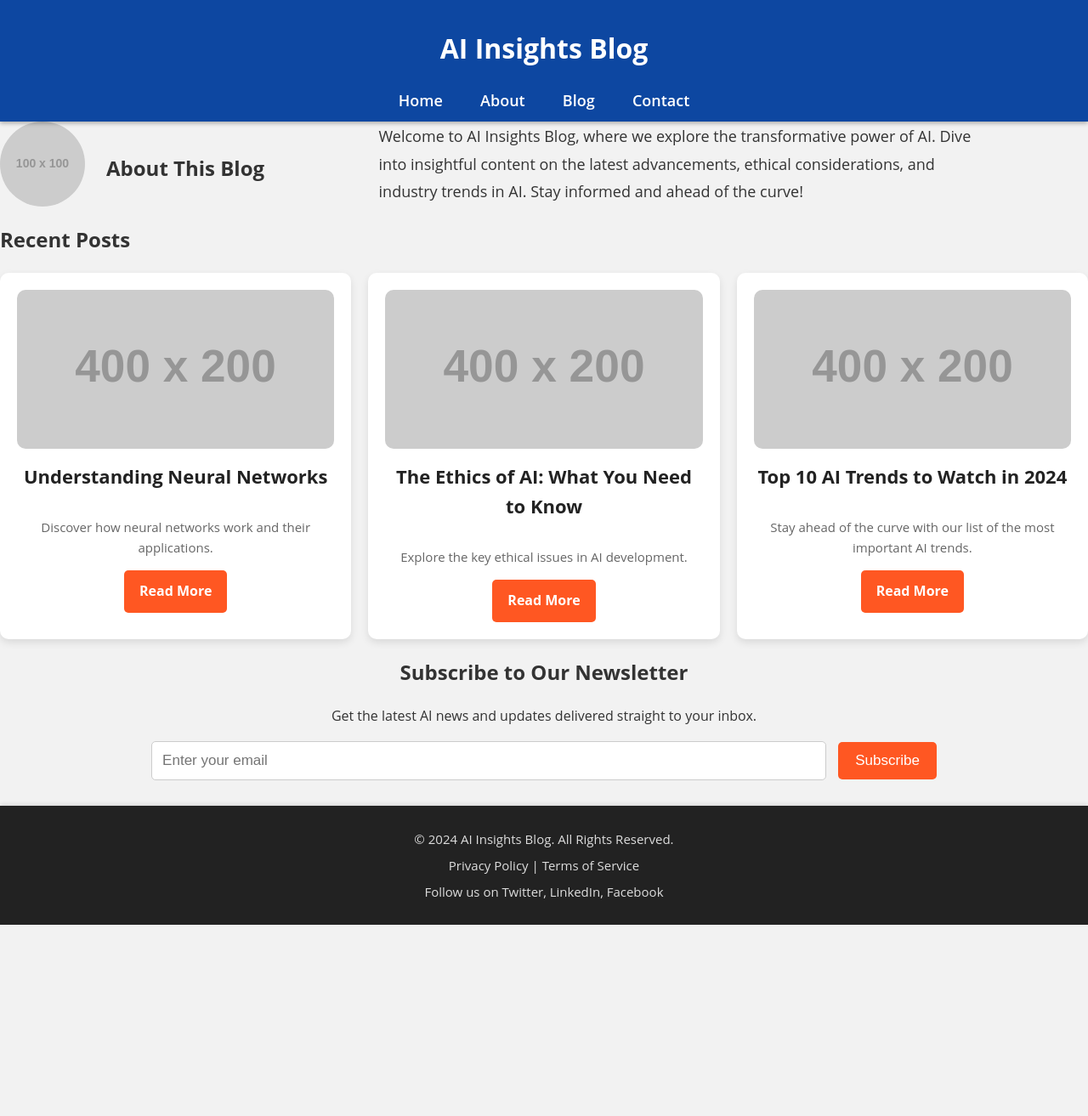
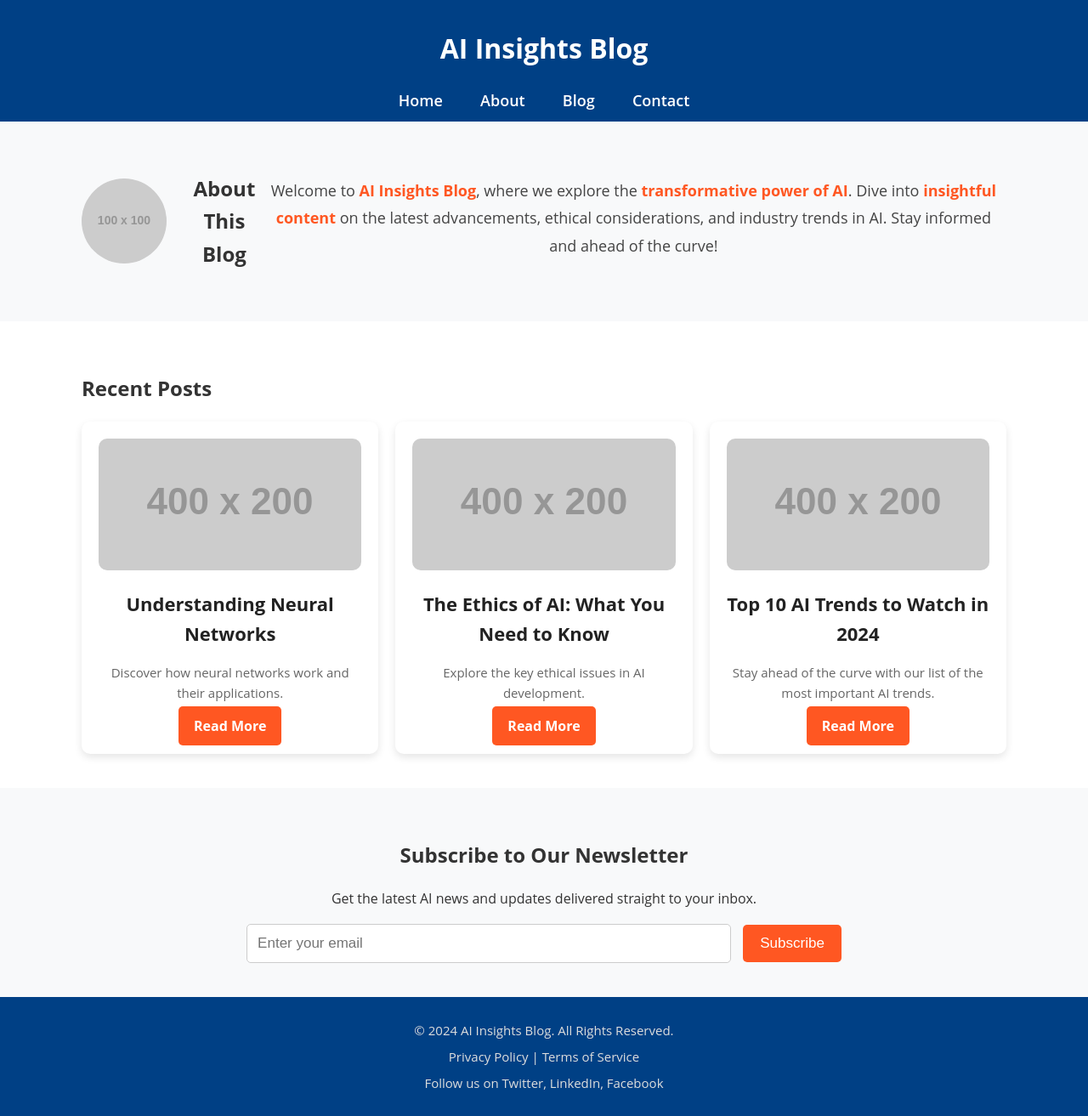
Before and after one commit to tomsonius/tomsonius.github.io, a Jekyll site: the page index.html, which Jekyll copies as it is, in a window 1280 px wide and 1313 px high. Shown: the whole window at 85% size. Built offline with Jekyll 4.4.1, drawn with Linux system fonts in a browser that asks for light colours.

Commit message:
Update main.css

```diff
--- a/assets/css/main.css
+++ b/assets/css/main.css
@@ -3,19 +3,16 @@ body {
     margin: 0;
     padding: 0;
     line-height: 1.6;
-  background-color: #f2f2f2;
+    background-color: #f8f9fa;
     color: #333;
 }
 
 header {
-  background: #0d47a1;
+    background: #004085;
     color: #fff;
-  padding: 10px 0; /* Reduced header size */
+    padding: 10px 0;
     text-align: center;
     box-shadow: 0 2px 5px rgba(0, 0, 0, 0.3);
-  position: sticky;
-  top: 0;
-  z-index: 1000;
 }
 
 nav a {
@@ -28,21 +25,21 @@ nav a {
 }
 
 nav a:hover {
-  color: #ffdd57;
+    color: #ff5722;
 }
 
-.container {
-  width: 90%;
-  margin: auto;
-  overflow: hidden;
-  padding: 20px 0;
+.about-section {
+    background-color: #f8f9fa;
+    padding: 40px 0;
 }
 
 .about {
+    width: 85%;
+    margin: auto;
     display: flex;
     align-items: center;
-  margin-bottom: 20px;
-  text-align: center; /* Centering text */
+    justify-content: space-between;
+    text-align: center;
 }
 
 .about img {
@@ -52,22 +49,30 @@ nav a:hover {
     height: 100px;
 }
 
-.about h2 {
-  margin-bottom: 10px; /* Increase gap between title and text */
+.about p {
+    font-size: 18px;
+    margin-top: 10px;
+    color: #444;
+    line-height: 1.8;
 }
 
-.about p {
-  font-size: 18px;
-  margin: 0;
-  line-height: 1.8;
-  max-width: 700px; /* Center content */
-  text-align: left; /* Align text to left */
-  margin: auto; /* Center align */
+.highlight {
+    color: #ff5722;
+    font-weight: bold;
+}
+
+.posts-section {
+    background-color: #fff;
+    padding: 40px 0;
+}
+
+.posts {
+    width: 85%;
+    margin: auto;
 }
 
 .post-grid {
-  display: grid;
-  grid-template-columns: repeat(3, 1fr); /* 3 posts in a row */
+    display: flex;
     gap: 20px;
 }
 
@@ -77,9 +82,7 @@ nav a:hover {
     border-radius: 10px;
     box-shadow: 0 4px 10px rgba(0, 0, 0, 0.1);
     transition: transform 0.3s ease, box-shadow 0.3s ease;
-  display: flex;
-  flex-direction: column;
-  align-items: center;
+    width: 32%;
     text-align: center;
 }
 
@@ -125,29 +128,39 @@ nav a:hover {
     transform: scale(1.08);
 }
 
+.newsletter-section {
+    background-color: #f8f9fa;
+    padding: 40px 0;
+}
+
 .newsletter {
+    width: 85%;
+    margin: auto;
     text-align: center;
 }
 
 .newsletter input[type="email"] {
     padding: 12px;
-  margin-right: 10px;
     font-size: 17px;
-  width: 60%;
+    width: 50%;
     border: 1px solid #ccc;
     border-radius: 5px;
+    margin-right: 10px;
+    display: inline-block;
+    vertical-align: middle;
 }
 
 .newsletter button {
     padding: 12px 20px;
     font-size: 17px;
-  background: #ff5722; /* Orange color */
+    background: #ff5722;
     color: #fff;
     border: none;
     border-radius: 5px;
     cursor: pointer;
     transition: background 0.3s ease;
-  vertical-align: middle; /* Aligns button with input */
+    display: inline-block;
+    vertical-align: middle;
 }
 
 .newsletter button:hover {
@@ -155,12 +168,10 @@ nav a:hover {
 }
 
 footer {
-  background: #222;
+    background: #004085;
     color: #fff;
     text-align: center;
     padding: 20px 0;
-  margin-top: 30px;
-  box-shadow: 0 -2px 5px rgba(0, 0, 0, 0.1);
 }
 
 footer p, footer a {
@@ -175,8 +186,8 @@ footer a:hover {
 }
 
 @media (max-width: 768px) {
-  .post-grid {
-    grid-template-columns: repeat(2, 1fr);
+    .post {
+        width: 48%;
     }
 
     .about {
@@ -187,23 +198,19 @@ footer a:hover {
     .about img {
         margin-bottom: 20px;
     }
+
+    .newsletter input[type="email"] {
+        width: 70%;
+        margin: 10px 0;
+    }
 }
 
 @media (max-width: 480px) {
-  .post-grid {
-    grid-template-columns: 1fr;
-  }
-
-  .hero h1 {
-    font-size: 28px;
-  }
-
-  .hero p {
-    font-size: 16px;
+    .post {
+        width: 100%;
     }
 
     .newsletter input[type="email"] {
         width: 100%;
-    margin: 10px 0;
     }
 }
```
Lines whose indentation alone changed are shown as unchanged.
